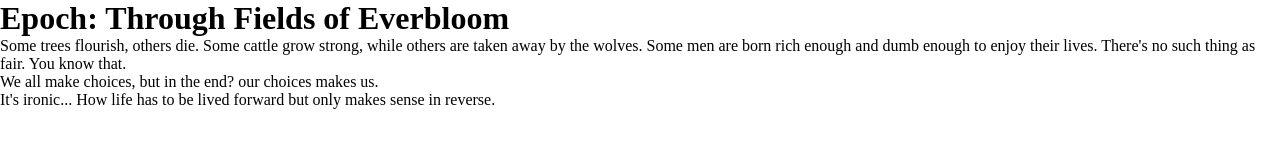
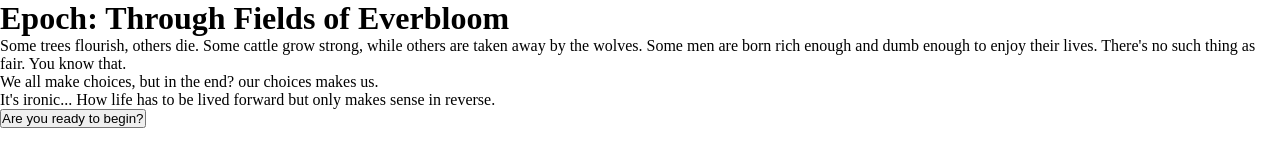
Before and after one commit to daydreamingprince/Epoch, a plain HTML site: page index.html in a window 1280 px wide. Drawn offline with Linux system fonts and the light colour scheme.

Commit message:
feat: add start button for the game
adding the start button for the game, but it is not final. I will still
be figuring out which would be the best way to go with it.

```diff
--- a/index.html
+++ b/index.html
@@ -15,6 +15,9 @@
     <p>We all make choices, but in the end? our choices makes us.</p>
     <p>It's ironic... How life has to be lived forward but only makes sense in reverse.</p>
 
-
+    <!-- I wonder if using a <button> or <a href=""> would be a better choice
+      for the button to start the game. We'll find out eventually. I'll probably
+      use a placeholder for now which would be the button element -->
+    <button>Are you ready to begin?</button>
   </body>
 </html>
```
